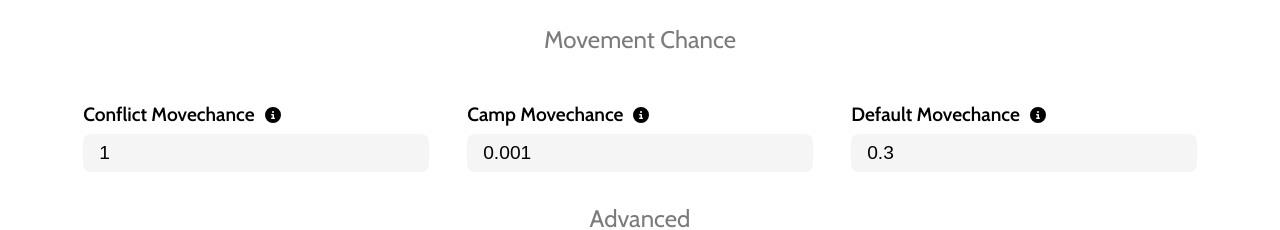
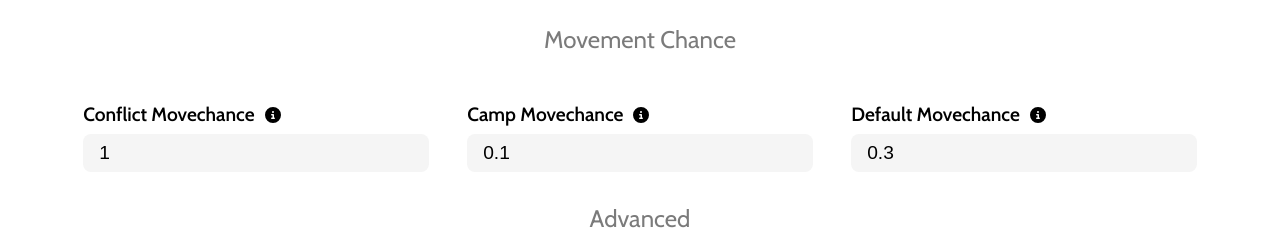
Before and after one commit to sirrenberg/SoftwareEngineering-WS2024-Caturanga, a React (Vite) app in the folder frontend/: page /settings/new in a window 1280 px wide. Shown: the part 840-1070 px from the top of the page. Built offline with nearby package versions, Linux system fonts and the light colour scheme.

Commit message:
Add idp camp movechance as we consider idpcamps

```diff
--- a/frontend/src/helper/constants.tsx
+++ b/frontend/src/helper/constants.tsx
@@ -20,6 +20,7 @@ export const defaultValues: SimSettings = {
       pop_power_for_loc_weight: 0.1,
       conflict_movechance: 1,
       camp_movechance: 0.001,
+      idpcamp_movechance: 0.1,
       default_movechance: 0.3,
       awareness_level: 1,
       capacity_scaling: 1,
@@ -46,6 +47,7 @@ export const defaultValues: SimSettings = {
       camp_weight: 100,
       pop_power_for_loc_weight: 100,
       conflict_movechance: 1,
+      idpcamp_movechance: 1,
       camp_movechance: 1,
       default_movechance: 1,
       capacity_scaling: 10,
@@ -88,7 +90,7 @@ export const conflictWeightText =
 
 export const campWeightText =
     `
-    This refers to the attraction multiplier for camps.
+    This refers to the attraction multiplier for IDP camps.
     The default is ${defaultValues.move_rules.camp_weight}, which means there is no effect.
     `
 ;
@@ -126,11 +128,11 @@ export const conflictMovechanceText =
     `
 ;
 
-export const campMovechanceText =
+export const idpcampMovechanceText =
     `
-    This is the chance (probability) of simulated IDPs leaving a camp per day.
-    The default value is ${defaultValues.move_rules.camp_movechance}, i.e., 0.1%.
-    Therefore simulated IDPs will almost never leave camps.
+    This is the chance (probability) of simulated IDPs leaving an IDP camp per day.
+    The default value is ${defaultValues.move_rules.idpcamp_movechance}, i.e., 10%.
+    Therefore, simulated IDPs tend to stay in camps.
     `
 ;
 
--- a/frontend/src/hooks/useForm.tsx
+++ b/frontend/src/hooks/useForm.tsx
@@ -63,6 +63,7 @@ export function useForm(initialFValues: any) {
         "pop_power_for_loc_weight",
         "conflict_movechance",
         "camp_movechance",
+        "idpcamp_movechance",
         "default_movechance",
         "awareness_level",
         "capacity_scaling",
--- a/frontend/src/pages/AddSetting.tsx
+++ b/frontend/src/pages/AddSetting.tsx
@@ -5,7 +5,7 @@ import { useEffect } from "react";
 import { CheckboxInputField, NumberInputField, SelectInputField} from "../components/SimsettingField";
 import { movementRulesText, moveSpeedText, walkSpeedText, conflictWeightText,
   campWeightText, foreignWeightText, usePopForLocWeightText,
-  popPowerForLocWeightText, conflictMovechanceText, campMovechanceText,
+  popPowerForLocWeightText, conflictMovechanceText, idpcampMovechanceText,
   defaultMovechanceText, awarenessLevelText, startOnFootText, hastenText,
   optimisationsText, defaultValues, awarenessLevelOptions, spawnRulesText,
   displacedPerConflictDayText, maxValues} from "../helper/constants";
@@ -155,11 +155,11 @@ function AddSetting() {
                 <div className="input-field-container">
                     <NumberInputField
                       label="Camp Movechance"
-                      infoText={campMovechanceText}
+                      infoText={idpcampMovechanceText}
                       min={0}
-                      max={maxValues.move_rules.camp_movechance}
-                      name="camp_movechance"
-                      value={values.move_rules.camp_movechance}
+                      max={maxValues.move_rules.idpcamp_movechance}
+                      name="idpcamp_movechance"
+                      value={values.move_rules.idpcamp_movechance}
                       disabled={false}
                       onChange={handleInputChange}/>
                 </div>
--- a/frontend/src/pages/Settings.tsx
+++ b/frontend/src/pages/Settings.tsx
@@ -8,7 +8,7 @@ import { FontAwesomeIcon } from "@fortawesome/react-fontawesome";
 import { faPenToSquare, faTrash } from "@fortawesome/free-solid-svg-icons";
 import { movementRulesText, moveSpeedText, walkSpeedText, conflictWeightText,
         campWeightText, foreignWeightText, usePopForLocWeightText,
-        popPowerForLocWeightText, conflictMovechanceText, campMovechanceText,
+        popPowerForLocWeightText, conflictMovechanceText, idpcampMovechanceText,
         defaultMovechanceText, awarenessLevelText, startOnFootText, hastenText,
         optimisationsText, awarenessLevelOptions, spawnRulesText, displacedPerConflictDayText } from "../helper/constants";
 import { CheckboxInputField, NumberInputField, SelectInputField } from "../components/SimsettingField";
@@ -233,9 +233,9 @@ function Settings() {
                 <div className="input-field-container">
                     <NumberInputField
                       label="Camp Movechance"
-                      infoText={campMovechanceText}
-                      name="camp_movechance"
-                      value={settings[selectedSettingIndex].move_rules.camp_movechance}
+                      infoText={idpcampMovechanceText}
+                      name="idpcamp_movechance"
+                      value={settings[selectedSettingIndex].move_rules.idpcamp_movechance}
                       disabled={true}/>
                 </div>
                 <div className="input-field-container">
--- a/frontend/src/types.tsx
+++ b/frontend/src/types.tsx
@@ -67,6 +67,7 @@ interface SimSettings {
     pop_power_for_loc_weight: number;
     conflict_movechance: number;
     camp_movechance: number;
+    idpcamp_movechance: number;
     default_movechance: number;
     awareness_level: number;
     capacity_scaling: number;
```
